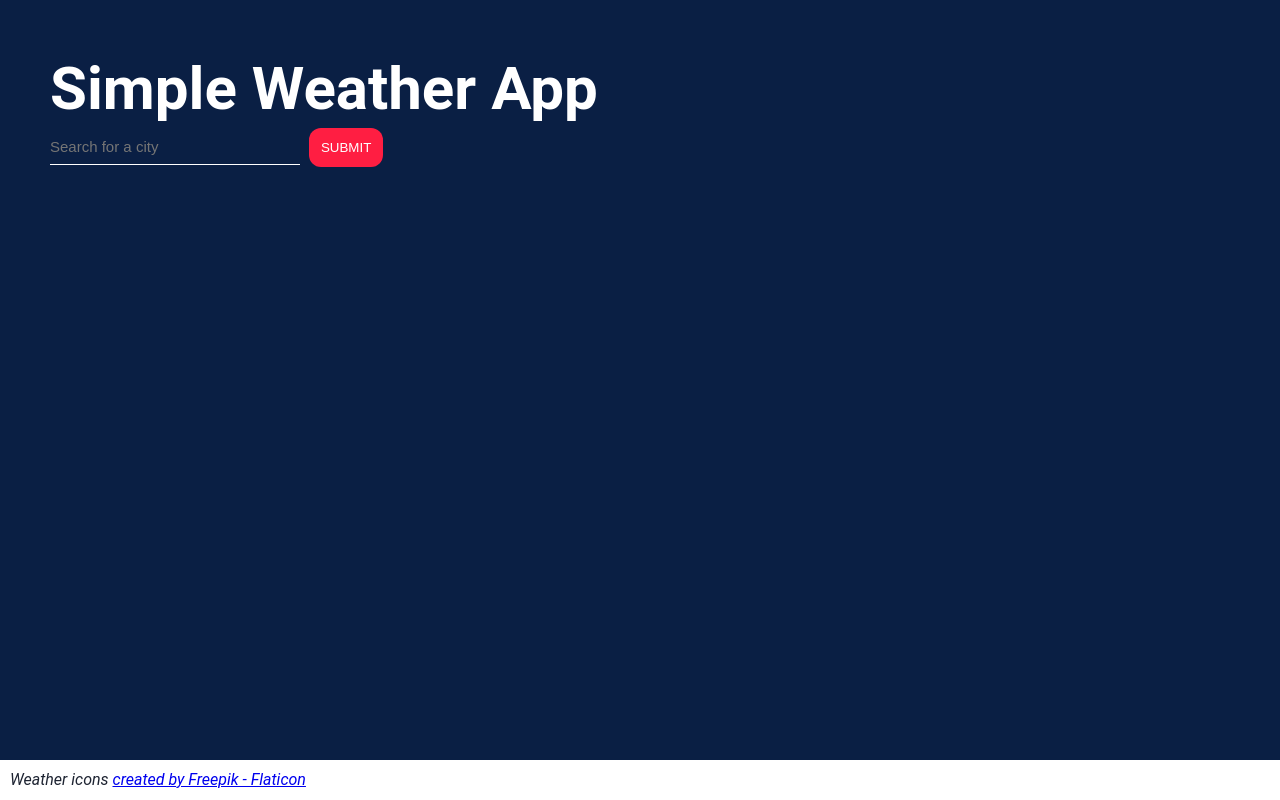
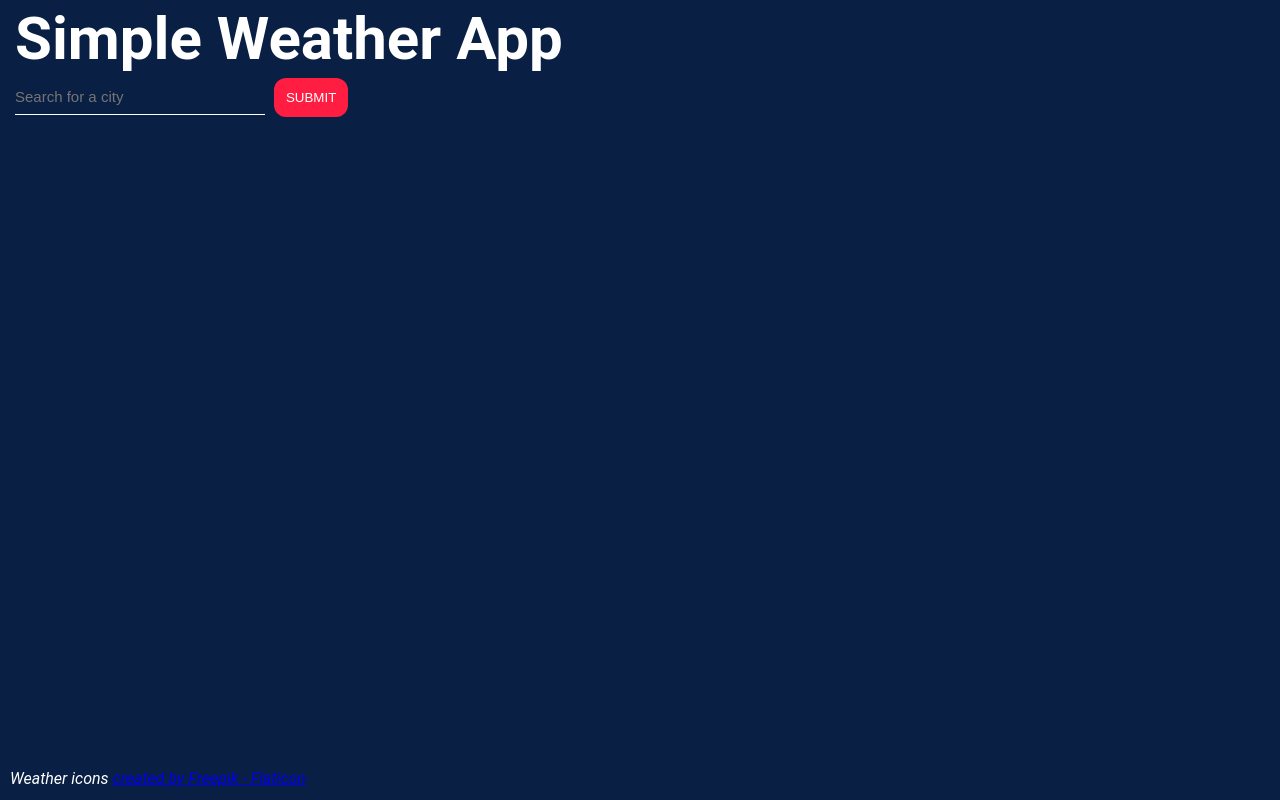
Before and after one commit to argel6767/Weather-App, a plain HTML site: page index.html in a window 1280 px wide. Drawn offline with Linux system fonts and the light colour scheme.

Commit message:
keeps footer at bottom

```diff
--- a/app.js
+++ b/app.js
@@ -1,6 +1,6 @@
 
 
-weatherAPI = "API_KEY";
+weatherAPI = "API";
 
 document.addEventListener("DOMContentLoaded", () => {
   const form = document.getElementById("city-form");
--- a/index.html
+++ b/index.html
@@ -8,6 +8,7 @@
     <title>Weather App</title>
 </head>
 <body>
+  <div class="wrapper">
     <section class="top-banner">
         <div class="container">
           <h1 class="heading">Simple Weather App</h1>
@@ -24,6 +25,8 @@
           </ul>
         </div>
       </section>
+    </div>
+
 </body>
 <footer>
   <p>Weather icons <a href="https://www.flaticon.com/free-icons/" title="moon icons"> created by Freepik - Flaticon</a></p>
--- a/style.css
+++ b/style.css
@@ -55,7 +55,22 @@
     font: 1rem/1.3 "Roboto", sans-serif;
     background: var(--bg_main);
     color: var(--text_dark);
-    padding: 50px;
+    padding: 0;
+    display: flex;
+    flex-direction: column;
+    min-height: 100vh;
+
+  }
+
+  .wrapper {
+    flex: 1;
+    display: flex;
+    flex-direction: column;
+  }
+
+  .container {
+    padding-left: 15px;
+    padding-right: 15px;
   }
 
   .ajax-section {
@@ -79,14 +94,11 @@
   }
 
   footer {
-    background-color: #fff;
+    color: var(--text_light);
     padding: 10px;
-    position: absolute;
-    bottom: 0;
-    width: 100%;
-    height: 2.5rem;
-    margin-left: -50px;
+    text-align: left;
     font-style: italic;
+
   }
 
   @media screen and (max-width: 1000px) {
```
